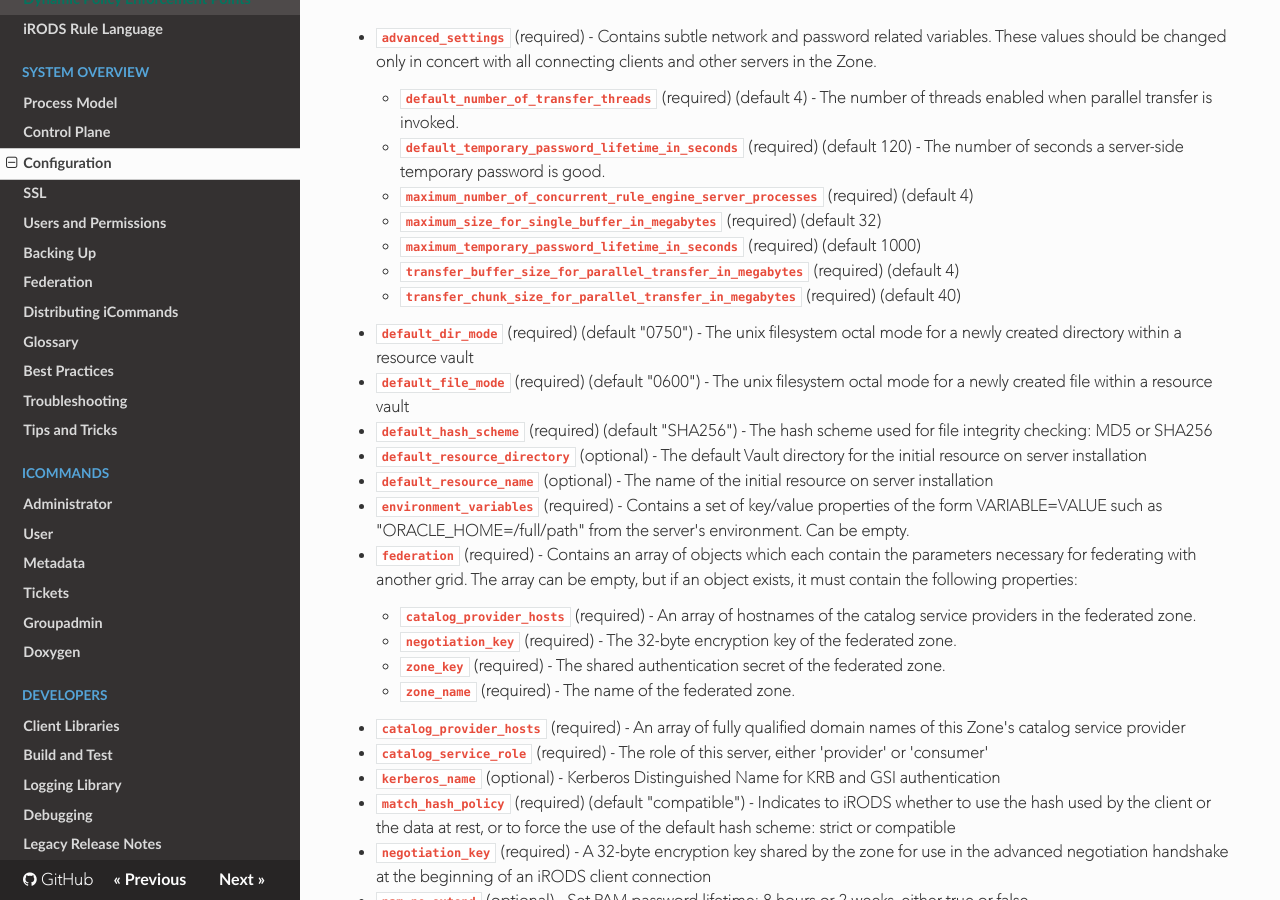
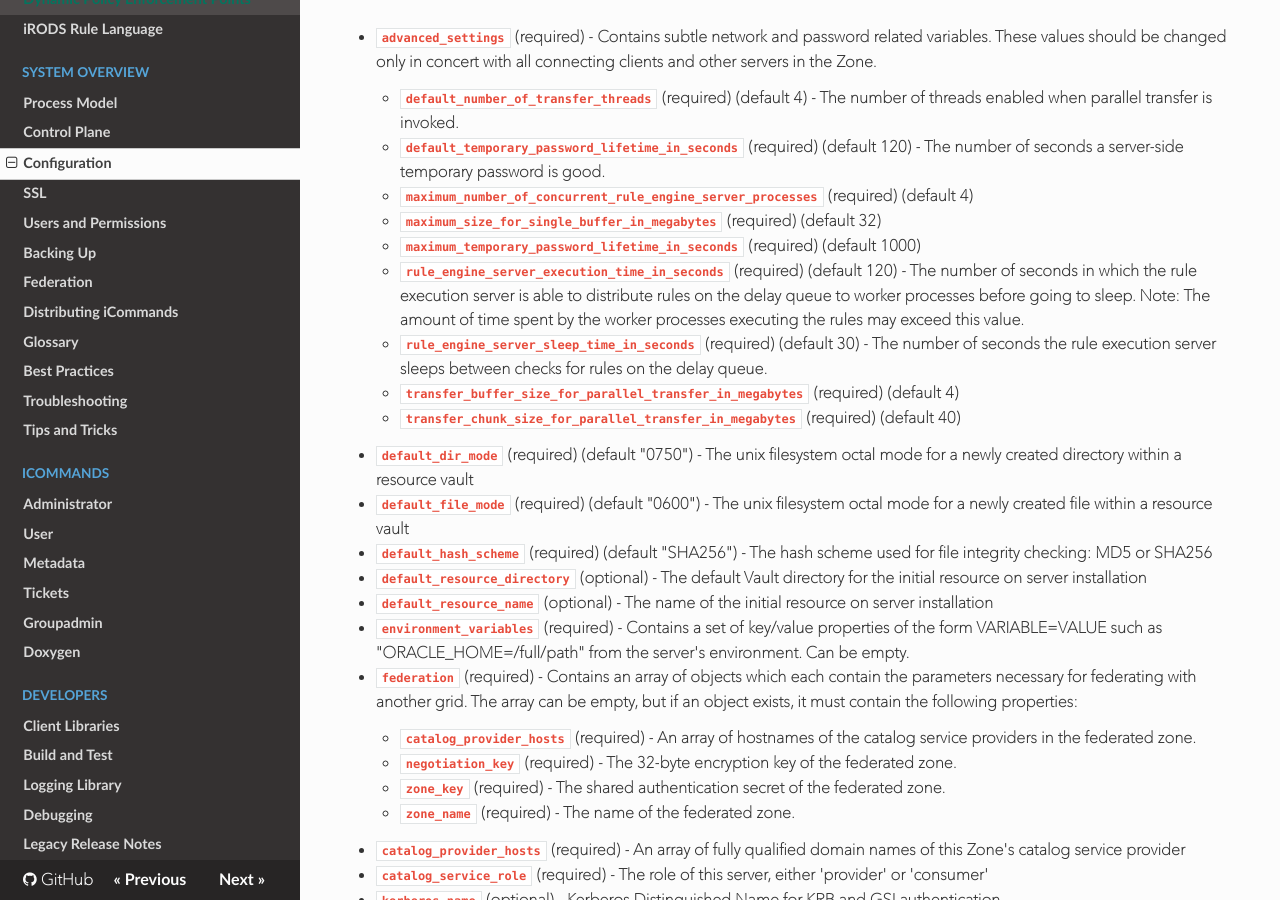
Before and after one commit to irods/irods_docs, an MkDocs documentation site: the page built from docs/system_overview/configuration.md, in a window 1280 px wide and 900 px high, scrolled down 658 px. Built offline with MkDocs 1.6.1, drawn with Linux system fonts in a browser that asks for light colours; nearby versions of some CDN libraries.

Commit message:
Add rule execution server configuration to docs

```diff
--- a/docs/system_overview/configuration.md
+++ b/docs/system_overview/configuration.md
@@ -26,6 +26,10 @@
     - `maximum_size_for_single_buffer_in_megabytes` (required) (default 32)
 
     - `maximum_temporary_password_lifetime_in_seconds` (required) (default 1000)
+
+    - `rule_engine_server_execution_time_in_seconds` (required) (default 120) - The number of seconds in which the rule execution server is able to distribute rules on the delay queue to worker processes before going to sleep. Note: The amount of time spent by the worker processes executing the rules may exceed this value.
+
+    - `rule_engine_server_sleep_time_in_seconds` (required) (default 30) - The number of seconds the rule execution server sleeps between checks for rules on the delay queue.
 
     - `transfer_buffer_size_for_parallel_transfer_in_megabytes` (required) (default 4)
 
```
